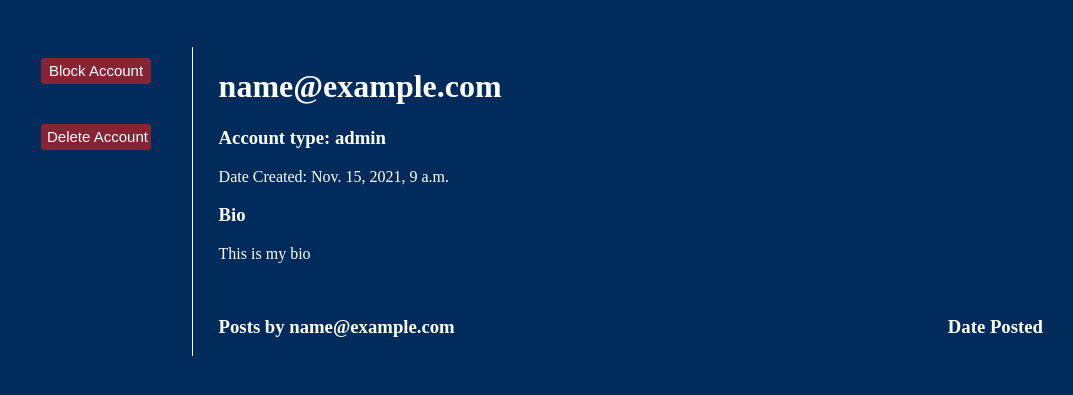
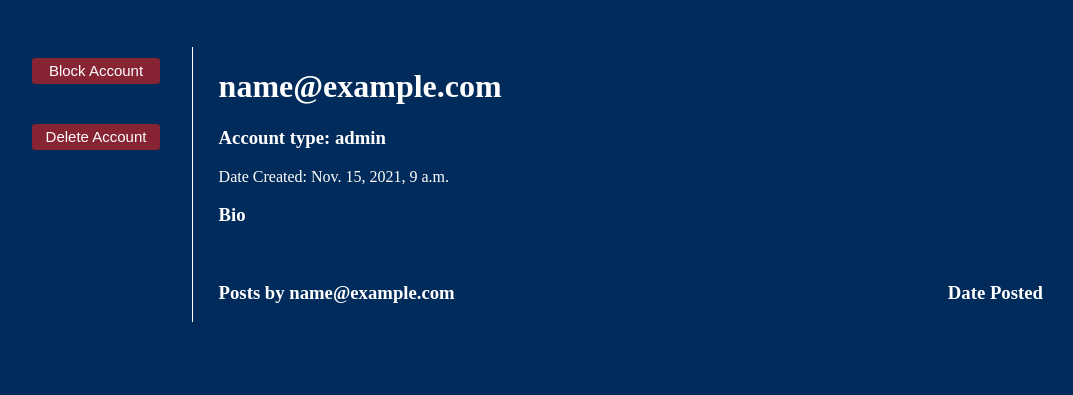
Before and after one commit to jthomas-25/cpsc-430-outreach, a Django app: page /users/view/?user=1 in a window 1280 px wide. Shown: the part 53-448 px from the top of the page, without its empty margins (0-1073 px from the left). Run offline with Django 3.2, Linux system fonts and the light colour scheme; the visitor is signed in with stand-in values (Sample User, id 1); data comes from the database, SQL or seed files in the repository; data that the repository does not hold is empty.

Commit message:
Changes to user validation and form edits

```diff
--- a/outreach/outreach_project/home/static/home/header.css
+++ b/outreach/outreach_project/home/static/home/header.css
@@ -127,9 +127,11 @@
     margin: 10px;
     padding-top: 0;
     font-size: 15px;
+    width: 130;
 }
 
 #delete_button {
+    width: 130px;
     margin: 10px;
     padding-top: 0;
     font-size: 15px;
@@ -139,6 +141,7 @@
   margin: 10px;
   padding-top: 0;
   font-size: 15px;
+  width: 130px;
 }
 
 #contact_button {
@@ -146,7 +149,7 @@
   padding-top: 4px;
 }
 #delete_account {
-  width: 112px;
+  width: 130px;
   height: 28px;
   padding: 0;
 }
--- a/outreach/outreach_project/outreach_project/settings.py
+++ b/outreach/outreach_project/outreach_project/settings.py
@@ -144,6 +144,7 @@
 # Email
 def verified_callback(user):
     user.is_active = True
+    user.is_pending = False
 
 
 EMAIL_VERIFIED_CALLBACK = verified_callback
--- a/outreach/outreach_project/posts/views.py
+++ b/outreach/outreach_project/posts/views.py
@@ -69,7 +69,7 @@
                 post.save()
             elif denyPostButtonClicked:
                 post.delete()
-                return redirect("/")
+                return redirect("/posts/")
             elif blockPostButtonClicked:
                 post.status = "blocked"
                 post.save()
--- a/outreach/outreach_project/users/forms.py
+++ b/outreach/outreach_project/users/forms.py
@@ -16,7 +16,10 @@
         fields = ('email',"graduation_date",'bio')
         widgets = {
             'graduation_date':forms.SelectDateWidget(
-                empty_label=("Choose Year","Choose Month","Choose Day"))
+                empty_label=("Choose Year","Choose Month","Choose Day")),
+            'bio':forms.Textarea(attrs = {'placeholder': "Enter a bio"}),
+            'email':forms.TextInput(attrs= {'placeholder': "Email"})
+
             }
 
 
--- a/outreach/outreach_project/users/models.py
+++ b/outreach/outreach_project/users/models.py
@@ -20,7 +20,7 @@
     is_staff = models.BooleanField(default=False)
     date_joined = models.DateTimeField(default=timezone.now)
     graduation_date = models.DateField(default=timezone.now,blank=True,null=True)
-    bio = models.TextField(default="This is my bio")
+    bio = models.TextField()
 
     USERNAME_FIELD = 'email'
     REQUIRED_FIELDS = []
--- a/outreach/outreach_project/users/templates/users/user_list.html
+++ b/outreach/outreach_project/users/templates/users/user_list.html
@@ -19,7 +19,7 @@
 
         <div class="collapsable_content">
             <a href="/users/view/?user={{user.id}}" class="button">View User </a>
-            {% if user.is_pending %}
+            {% if not user.is_active %}
               <p>Status: Pending</p>
             {% else %}
               <p>Status: Active</p>
--- a/outreach/outreach_project/users/views.py
+++ b/outreach/outreach_project/users/views.py
@@ -33,6 +33,7 @@
 
             user = form.save()
             user.is_active = False
+            user.is_pending = True
             send_email(user)
 
             #Get data from the email field
```
